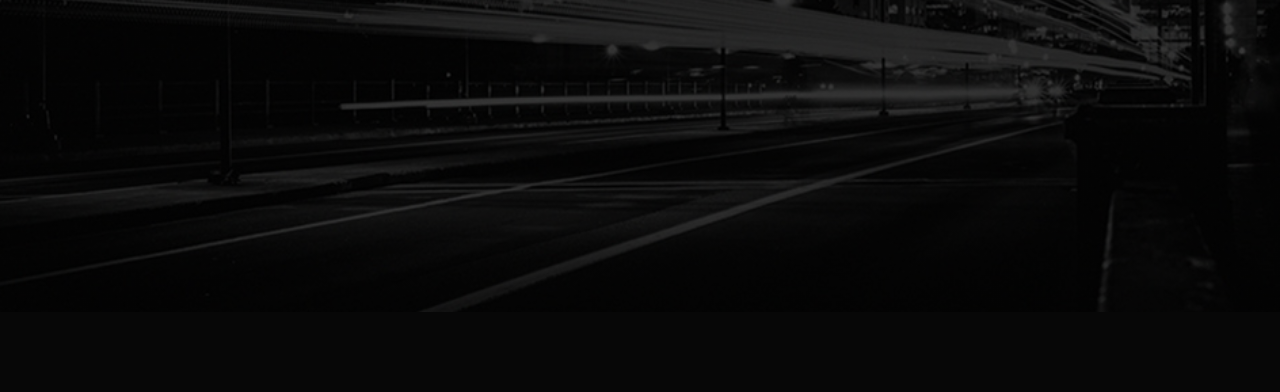
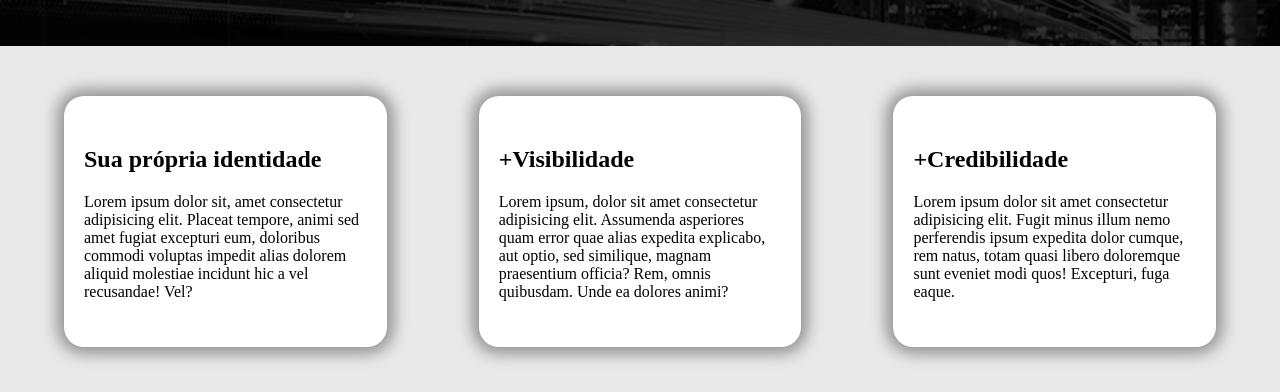
Before and after one commit to Josea4848/Conceito-Art-Website, a plain HTML site: page PAGES/index.html in a window 1280 px wide. Shown: the part 408-800 px from the top of the page. Drawn offline with Linux system fonts and the light colour scheme.

Commit message:
Main content added and animations to menu buttons

```diff
--- a/PAGES/index.html
+++ b/PAGES/index.html
@@ -30,6 +30,25 @@
                 <p>Hello, World!</p>
             </article>
         </section>
+        <div class="main-content">
+            <div class="container">
+
+                <div class="box one">
+                    <h2>Sua própria identidade</h2>
+                    <p>Lorem ipsum dolor sit, amet consectetur adipisicing elit. Placeat tempore, animi sed amet fugiat excepturi eum, doloribus commodi voluptas impedit alias dolorem aliquid molestiae incidunt hic a vel recusandae! Vel?</p>
+                </div>
+                <div class="box two">
+                    <h2>+Visibilidade</h2>
+                    <p>Lorem ipsum, dolor sit amet consectetur adipisicing elit. Assumenda asperiores quam error quae alias expedita explicabo, aut optio, sed similique, magnam praesentium officia? Rem, omnis quibusdam. Unde ea dolores animi?</p>
+                </div>
+                <div class="box three">
+                    <h2>+Credibilidade</h2>
+                    <p>Lorem ipsum dolor sit amet consectetur adipisicing elit. Fugit minus illum nemo perferendis ipsum expedita dolor cumque, rem natus, totam quasi libero doloremque sunt eveniet modi quos! Excepturi, fuga eaque.</p>
+                </div>
+            </div>
+        </div>
+
+
     </main>
 
 
--- a/Styles/index-style.css
+++ b/Styles/index-style.css
@@ -5,32 +5,35 @@
 
 body {
     margin: 0 auto;
+    background-color: #e9e9e9;
 
-    background-size: cover;
-    background-color: #070707;
 }
 
 main {
-    height: 90vh;
+
+}
+
+section {
+    padding-top: 5rem;
     background: linear-gradient(rgba(0,0,0,0.6), rgba(0,0,0,0.6)),url("../images/background-site.jpg") no-repeat center center;
     background-size: cover;
     background-attachment: fixed;
 }
 
 header {
+    display: block;
     height: 12vh;
     width: 100%;
     position: fixed;
 }
 
 nav {
-
     display: flex;
     justify-content: space-around;
     align-items: center;
     height: 100%;
     width: 100%;
-    background: #040404;
+    background: rgb(0, 0, 0);
 }
 
 .logo {
@@ -43,6 +46,7 @@ nav {
 }
 
 .nav-list li a {
+    position: relative;
     padding: 5px;
     text-decoration: none;
     margin-left: 10px;
@@ -54,7 +58,22 @@ nav {
     border-bottom: 0px solid white;
 }
 
+.nav-list li a::after {
+    transform: scale(0,1);
+    content: '';
+    position: absolute;
+    width: 100%;
+    height:1px;
+    background-color: rgb(255, 255, 255);
+    left: 0%;
+    bottom: 0;
+    transition: all 500ms ease;
+}
 
+.nav-list li a:hover::after {
+    transform: scale(1,1);
+
+}
 
 .nav-list li:first-child a {
     text-decoration: none;
@@ -73,6 +92,7 @@ article h1 {
 }
 
 section {
+
     text-shadow: 2px 2px 10px black;
     width: 100%;
     display: flex;
@@ -91,3 +111,33 @@ article h2 {
 #btn-menu {
     display: none;
 }
+
+.main-content {
+    height: 300px;
+    margin: 0 5vw;
+}
+
+.container {
+    width: 100%;
+    display: flex;
+    justify-content: center;
+    align-items: center;
+
+}
+
+.box {
+    box-sizing: content-box;
+    margin-top: 50px;
+    width: 25%;
+    padding: 30px 20px;
+    background-color: white;
+    margin-right: 8%;
+    border-radius: 20px;
+    -webkit-box-shadow: 0px 0px 15px 7px rgba(0,0,0,0.37);
+    box-shadow: 0px 0px 15px 7px rgba(0,0,0,0.37);
+
+}
+
+.three {
+    margin-right: 0;
+}
```
